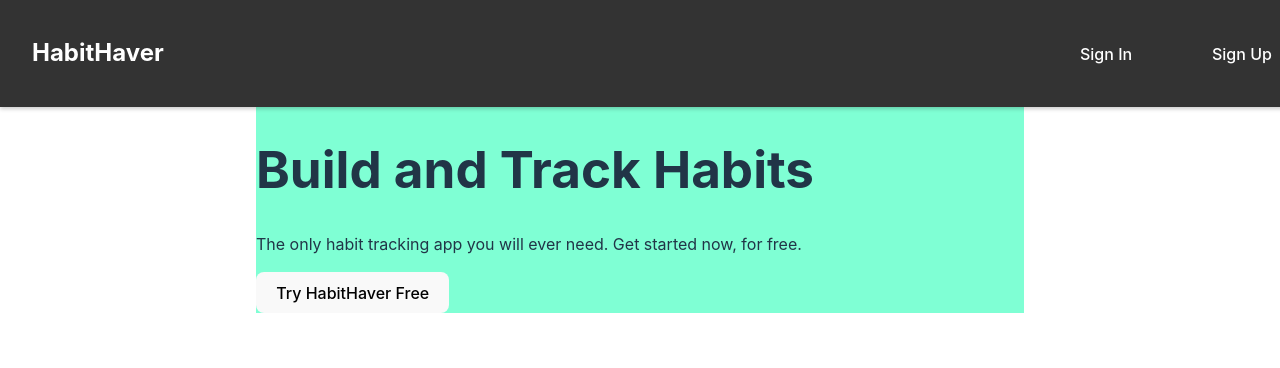
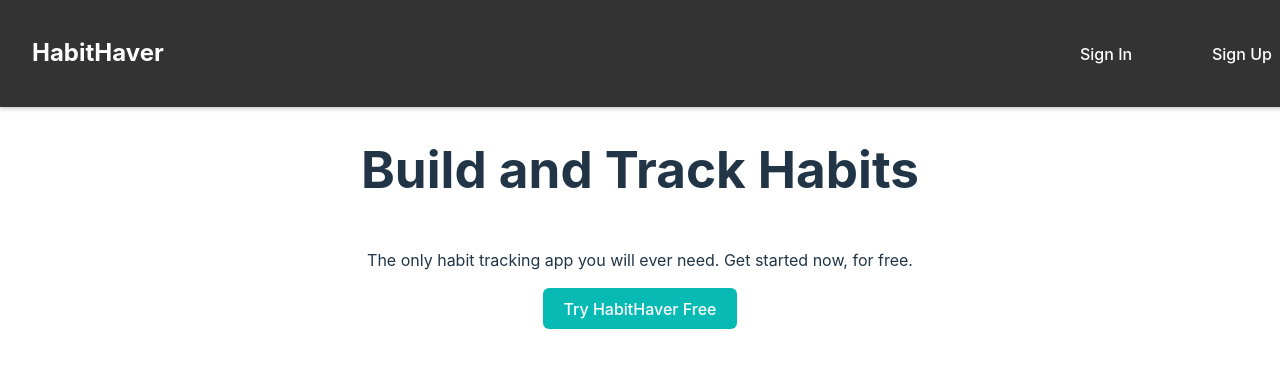
Before and after one commit to davidbtorres/habit-haver-react-vite, a React (Vite) app: page / in a window 1280 px wide. Shown: the top 368 px of the page. Built offline with nearby package versions, Linux system fonts and the light colour scheme.

Commit message:
adjusted styling on landing page

```diff
--- a/src/css/LandingPage.css
+++ b/src/css/LandingPage.css
@@ -45,7 +45,10 @@
 }
 
 .landing-page-hero {
-  background-color: aquamarine;
+  display: flex;
+  flex-direction: column;
   width: 60%;
   margin: auto;
+  text-align: center;
+  align-items: center;
 }
--- a/src/css/index.css
+++ b/src/css/index.css
@@ -4,9 +4,9 @@
   line-height: 24px;
   font-weight: 400;
 
-  color-scheme: light dark;
-  color: rgba(255, 255, 255, 0.87);
-  background-color: #242424;
+  /* color-scheme: light dark; */
+  color: #213547;
+  background-color: #ffffff;
 
   font-synthesis: none;
   text-rendering: optimizeLegibility;
@@ -40,33 +40,36 @@
 }
 
 button {
-  border-radius: 8px;
+  display: inline-block;
+  border-radius: 6px;
   border: 1px solid transparent;
   padding: 0.6em 1.2em;
   font-size: 1em;
   font-weight: 500;
   font-family: inherit;
-  background-color: #1a1a1a;
+  color: #ffffff;
+  background-color: #07bab4;
   cursor: pointer;
   transition: border-color 0.25s;
+  max-width: 200px;
 }
 button:hover {
-  border-color: #646cff;
+  background-color: #078f8b;
 }
 button:focus,
 button:focus-visible {
   outline: 4px auto -webkit-focus-ring-color;
 }
 
-@media (prefers-color-scheme: light) {
+/* @media (prefers-color-scheme: dark) {
   :root {
-    color: #213547;
-    background-color: #ffffff;
+    color: rgba(255, 255, 255, 0.87);
+    background-color: #242424;
   }
   a:hover {
     color: #747bff;
   }
   button {
-    background-color: #f9f9f9;
+    background-color: #1a1a1a;
   }
-}
+} */
```
